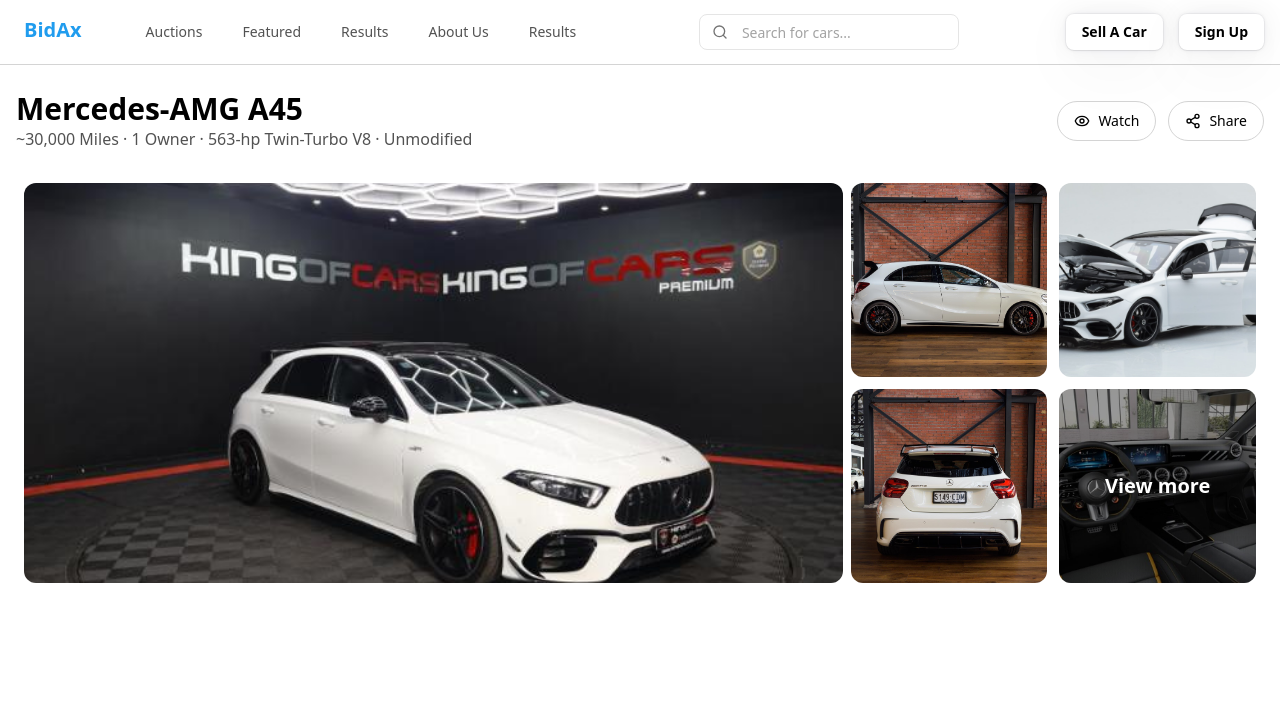
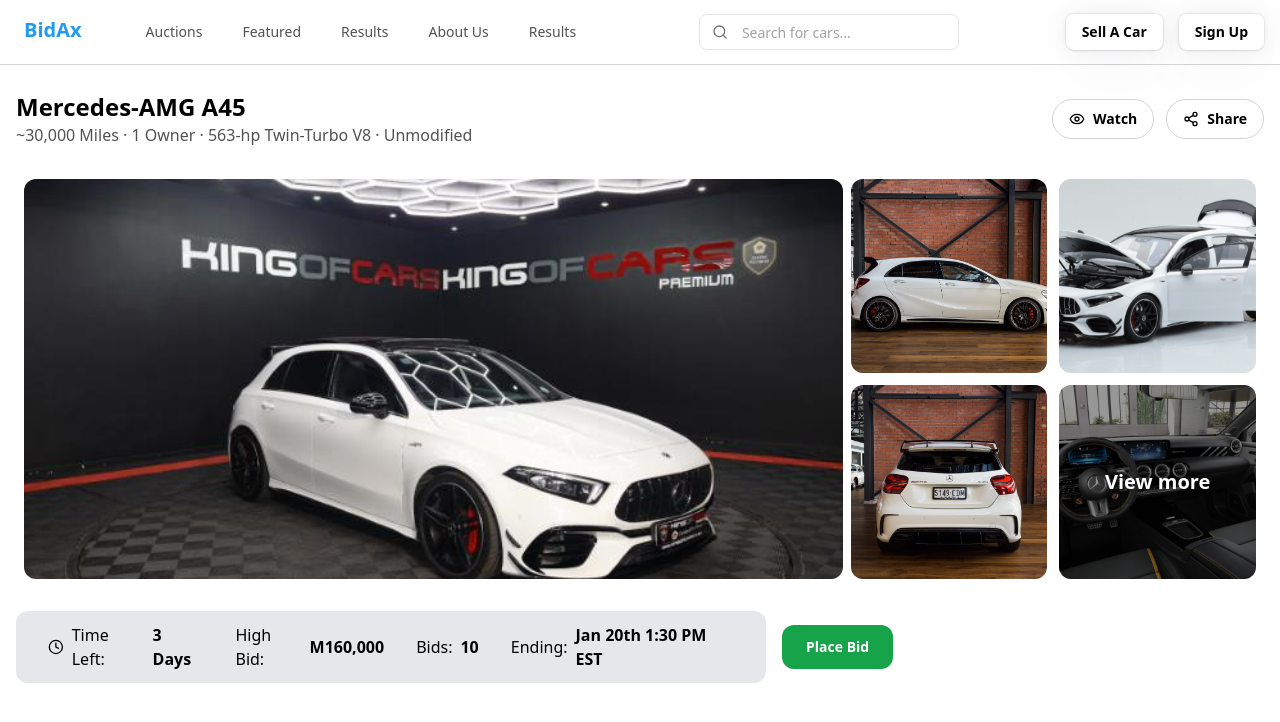
Before and after one commit to Fuma1322/auction-bear, a Next.js app: page /auctions in a window 1280 px wide. Shown: the top 722 px of the page. Built offline with nearby package versions, Linux system fonts and the light colour scheme.

Commit message:
bid block, table follows

```diff
--- a/components/Frontend/Auctions.tsx
+++ b/components/Frontend/Auctions.tsx
@@ -1,7 +1,9 @@
 import Link from "next/link";
 import React from "react";
-import { Eye, Share2 } from "lucide-react";
+import { Badge, Clock, Eye, Share2 } from "lucide-react";
 import { Button } from "../ui/button";
+import { Card, CardAction, CardContent, CardDescription, CardFooter, CardHeader, CardTitle } from "../ui/card";
+import { IconTrendingUp } from "@tabler/icons-react";
 
 export default function Auctions() {
   const slides = [
@@ -22,7 +24,7 @@ export default function Auctions() {
 
         {/* LEFT TEXT */}
         <div>
-          <h1 className="text-2xl md:text-3xl font-bold">
+          <h1 className="text-2xl md:text-2xl font-bold">
             Mercedes-AMG A45
           </h1>
           <p className="text-sm md:text-base text-neutral-600">
@@ -34,12 +36,12 @@ export default function Auctions() {
         <div className="flex items-center gap-3">
           <Button className="flex items-center gap-2 px-4 py-2 rounded-full border border-neutral-300 hover:bg-neutral-100 transition">
             <Eye size={18} />
-            Watch
+            <span className="font-bold">Watch</span>
           </Button>
 
           <Button className="flex items-center gap-2 px-4 py-2 rounded-full border border-neutral-300 hover:bg-neutral-100 transition">
             <Share2 size={18} />
-            Share
+            <span className="font-bold">Share</span>
           </Button>
         </div>
       </div>
@@ -96,6 +98,44 @@ export default function Auctions() {
           </div>
         );
       })}
+      {/* BID TIME & BUTTON */}
+        <div className="flex items-center gap-4">
+
+        {/* INFO BLOCK */}
+        <div className="flex items-center gap-8 rounded-xl bg-gray-200 px-8 py-3 w-[750px]">
+
+          {/* TIME LEFT */}
+          <div className="flex items-center gap-2 text-md">
+            <Clock className="h-4 w-4 text-muted-foreground" />
+            <span className="text-muted-foreground">Time Left:</span>
+            <span className="font-semibold">3 Days</span>
+          </div>
+
+          {/* HIGH BID */}
+          <div className="flex items-center gap-2 text-md">
+            <span className="text-muted-foreground">High Bid:</span>
+            <span className="font-semibold">M160,000</span>
+          </div>
+
+          {/* BIDS */}
+          <div className="flex items-center gap-2 text-md">
+            <span className="text-muted-foreground">Bids:</span>
+            <span className="font-semibold">10</span>
+          </div>
+
+          {/* Ending */}
+          <div className="flex items-center gap-2 text-md">
+            <span className="text-muted-foreground">Ending:</span>
+            <span className="font-semibold">Jan 20th 1:30 PM EST</span>
+          </div>
+
+        </div>
+
+        {/* BID BUTTON */}
+        <Button className="h-[44px] px-6 bg-green-600 hover:bg-green-700 text-white font-semibold rounded-xl">
+          Place Bid
+        </Button>
+      </div>
     </div>
   );
 }
--- a/components/Frontend/Navbar.tsx
+++ b/components/Frontend/Navbar.tsx
@@ -114,7 +114,7 @@ export default function Navbarr() {
             </div>
           </MobileNavMenu>
         </MobileNav>
-        <Separator className="" />
+        <Separator />
       </Navbar>
     </div>
   );
```
